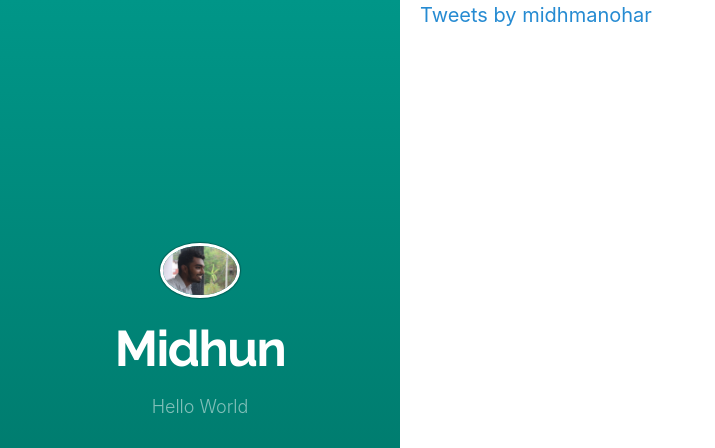
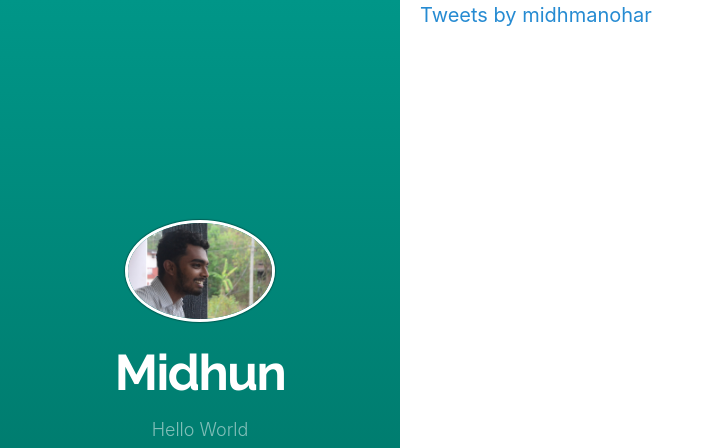
Before and after one commit to midhmanohar/Personal-Website, a website: page ui/index.html in a window 1280 px wide. Shown: the top 448 px of the page, without its empty margins (0-715 px from the left). Drawn offline with Linux system fonts and the light colour scheme; a web font is replaced by a local one.

Commit message:
image width changed

```diff
--- a/ui/index.html
+++ b/ui/index.html
@@ -59,7 +59,7 @@
     <div class="container sidebar-sticky">
       <div class="sidebar-about">
 
-        <a href="/" title="Link to homepage for Midhun"><img src="/image1.jpg" width="80" alt="Midhun logo" class="panel-cover__logo logo" /></a>
+        <a href="/" title="Link to homepage for Midhun"><img src="/image1.jpg" width="150" alt="Midhun logo" class="panel-cover__logo logo" /></a>
 
         <h1>
         <a href="/">
```
